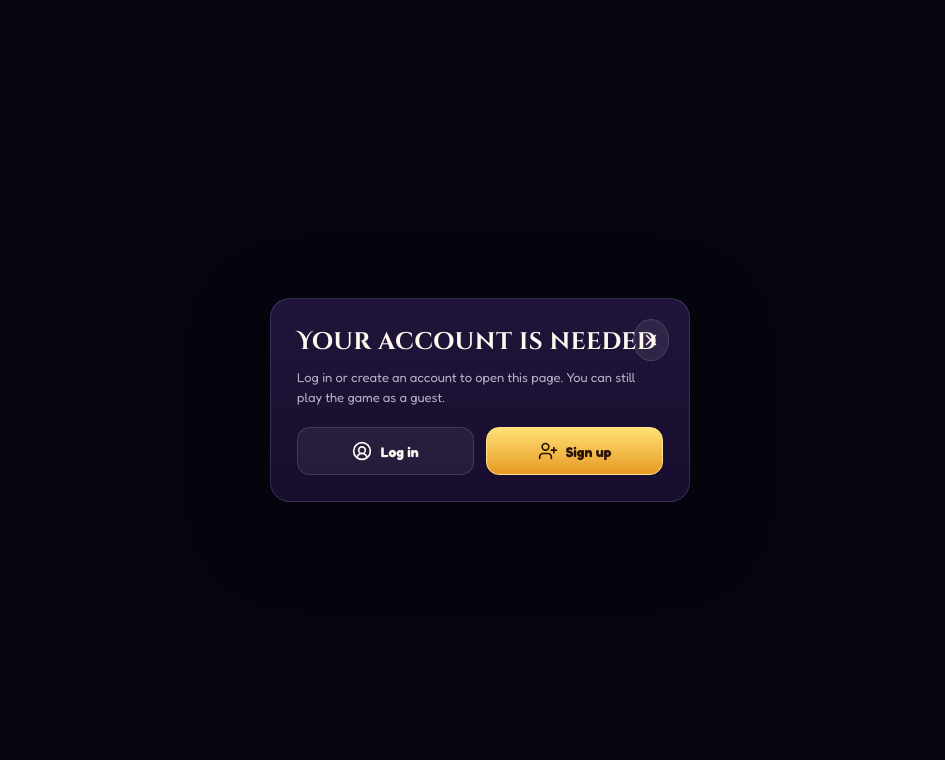
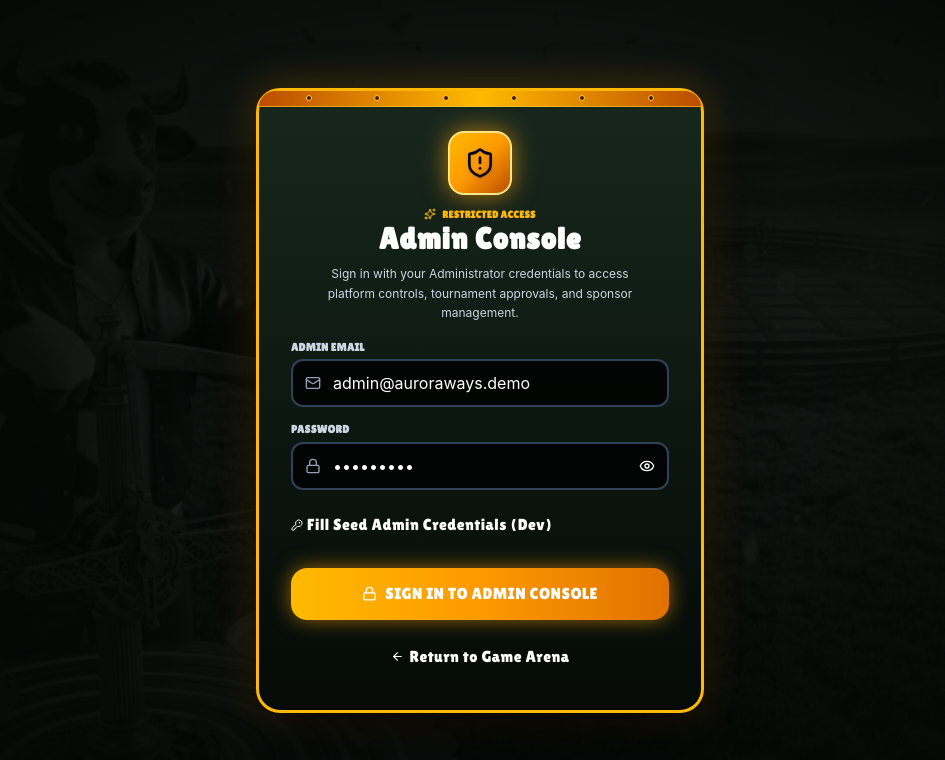
Before and after one commit to emustwe/countdown-31, a Next.js app in the folder Frontend/: page /admin in a window 1280 px wide. Shown: the top 760 px of the page, without its empty margins (160-1105 px from the left). Built offline with nearby package versions, Linux system fonts and the light colour scheme; no server answers.

Commit message:
fix: upgrade AdminGuard with interactive in-place Admin login console and preset credentials

```diff
--- a/Frontend/src/components/AdminGuard.tsx
+++ b/Frontend/src/components/AdminGuard.tsx
@@ -1,39 +1,197 @@
 "use client";
 
-import { useEffect } from "react";
+import React, { useState } from "react";
 import { useRouter } from "next/navigation";
-import { useProfile } from "../lib/hooks/useAuth";
-import { AuthGuard } from "./AuthGuard";
+import { ShieldAlert, Lock, Mail, Eye, EyeOff, AlertTriangle, ArrowLeft, KeyRound, Sparkles } from "lucide-react";
+import { useAuthStore } from "../stores/auth-store";
+import { useProfile, useLogin, useLogout } from "../lib/hooks/useAuth";
+import { ApiError } from "../lib/api-client";
+import { soundManager } from "../lib/soundManager";
 
-/** Nests inside AuthGuard: once we know who's logged in, also require role === ADMIN. */
 export function AdminGuard({ children }: { children: React.ReactNode }) {
-  return (
-    <AuthGuard>
-      <RoleCheck>{children}</RoleCheck>
-    </AuthGuard>
-  );
+  const router = useRouter();
+  const accessToken = useAuthStore((s) => s.accessToken);
+  const user = useAuthStore((s) => s.user);
+  const { data: profile, isLoading } = useProfile();
+  const loginMutation = useLogin();
+  const logoutMutation = useLogout();
+
+  const [email, setEmail] = useState("admin@auroraways.demo");
+  const [password, setPassword] = useState("Admin123!");
+  const [showPassword, setShowPassword] = useState(false);
+  const [error, setError] = useState<string | null>(null);
+
+  // If already authenticated with ADMIN role, grant instant access
+  if (!isLoading && profile && (profile.role === "ADMIN" || user?.role === "ADMIN")) {
+    return <>{children}</>;
   }
 
-function RoleCheck({ children }: { children: React.ReactNode }) {
-  const { data: profile, isLoading } = useProfile();
-  const router = useRouter();
+  async function handleAdminLogin(e: React.FormEvent) {
+    e.preventDefault();
+    soundManager.playClick();
+    setError(null);
 
-  useEffect(() => {
-    if (!isLoading && profile && profile.role !== "ADMIN") {
-      router.replace("/home");
+    try {
+      const res = await loginMutation.mutateAsync({ email: email.trim(), password });
+      if (res.user.role !== "ADMIN") {
+        setError("This account is not an Administrator. Please sign in with an Admin account.");
+        return;
       }
-  }, [isLoading, profile, router]);
+      soundManager.playVictory();
+    } catch (err) {
+      setError(err instanceof ApiError ? String(err.envelope?.message || err.message) : "Invalid administrator credentials.");
+    }
+  }
 
-  if (isLoading || !profile) {
+  async function handleSwitchAccount() {
+    soundManager.playClick();
+    await logoutMutation.mutateAsync();
+    setEmail("admin@auroraways.demo");
+    setPassword("Admin123!");
+    setError(null);
+  }
+
   return (
-      <div className="flex min-h-screen items-center justify-center text-[var(--color-text-dim)]">
-        Loading…
+    <div className="relative w-full min-h-screen bg-[#070e0a] overflow-x-hidden flex flex-col items-center justify-center p-4 select-none text-white font-sans">
+      {/* Background Pasture Atmosphere */}
+      <div
+        className="fixed inset-0 pointer-events-none bg-cover bg-center opacity-30 mix-blend-luminosity"
+        style={{ backgroundImage: "url('/assets/barnaby/barnaby-field.jpg')" }}
+      />
+      <div className="fixed inset-0 pointer-events-none bg-[radial-gradient(ellipse_at_center,rgba(0,0,0,0.5)_0%,#040906_90%)]" />
+
+      {/* Admin Gate Center Console */}
+      <div className="relative z-10 w-full max-w-md bg-gradient-to-b from-[#18281e] via-[#0d1811] to-[#050a07] border-2 sm:border-3 border-amber-400 rounded-3xl p-6 sm:p-8 shadow-[0_25px_60px_rgba(0,0,0,0.9),0_0_40px_rgba(245,158,11,0.3)] flex flex-col items-center text-center">
+        {/* Top Rivet Accents */}
+        <div className="absolute top-0 inset-x-0 h-4 bg-gradient-to-r from-amber-700 via-amber-400 to-amber-700 border-b border-amber-300/60 shadow flex items-center justify-around px-4 pointer-events-none rounded-t-2xl">
+          {[...Array(6)].map((_, i) => (
+            <div key={i} className="w-1.5 h-1.5 rounded-full bg-amber-950 border border-amber-300 shadow-inner" />
+          ))}
+        </div>
+
+        {/* Shield Icon */}
+        <div className="w-16 h-16 rounded-2xl bg-gradient-to-br from-amber-400 via-amber-500 to-amber-700 border-2 border-amber-200 flex items-center justify-center text-slate-950 shadow-[0_0_25px_rgba(245,158,11,0.7)] mt-2 mb-3">
+          <ShieldAlert size={32} className="drop-shadow" />
+        </div>
+
+        {/* Title */}
+        <div className="flex items-center gap-1.5 text-[10px] font-title font-black text-amber-400 uppercase tracking-widest">
+          <Sparkles size={12} />
+          <span>RESTRICTED ACCESS</span>
+        </div>
+        <h2 className="font-title font-black text-2xl text-white tracking-wide mt-0.5">
+          Admin Console
+        </h2>
+        <p className="text-xs text-slate-300 mt-1 max-w-xs leading-relaxed">
+          Sign in with your Administrator credentials to access platform controls, tournament approvals, and sponsor management.
+        </p>
+
+        {/* Error Alert */}
+        {error && (
+          <div className="w-full my-3 p-3 rounded-xl bg-rose-950/90 border-2 border-rose-500 text-rose-200 text-xs font-bold flex items-center gap-2 text-left shadow">
+            <AlertTriangle size={16} className="text-rose-400 shrink-0" />
+            <span>{error}</span>
+          </div>
+        )}
+
+        {/* If signed in as non-admin player */}
+        {accessToken && user && user.role !== "ADMIN" ? (
+          <div className="w-full my-4 flex flex-col gap-3">
+            <div className="p-3.5 rounded-2xl bg-black/60 border border-amber-500/30 text-xs text-slate-300 text-left">
+              <span className="text-slate-400">Currently signed in as:</span>
+              <p className="font-title font-black text-amber-300 truncate">{user.email} (Role: {user.role})</p>
+              <p className="text-[11px] text-slate-400 mt-1">This account does not have administrator privileges.</p>
+            </div>
+
+            <button
+              onClick={handleSwitchAccount}
+              className="w-full py-3 rounded-2xl bg-gradient-to-r from-amber-400 to-amber-600 text-slate-950 font-title font-black text-xs uppercase tracking-wider shadow hover:brightness-110 cursor-pointer"
+            >
+              SWITCH TO ADMIN ACCOUNT
+            </button>
+          </div>
+        ) : (
+          /* Sign In Form */
+          <form onSubmit={handleAdminLogin} className="w-full flex flex-col gap-3.5 mt-4 text-left">
+            <div className="flex flex-col gap-1">
+              <label className="text-[11px] font-title font-bold text-slate-300 uppercase">
+                Admin Email
+              </label>
+              <div className="relative flex items-center">
+                <Mail size={16} className="absolute left-3.5 text-slate-400" />
+                <input
+                  type="email"
+                  required
+                  value={email}
+                  onChange={(e) => setEmail(e.target.value)}
+                  placeholder="admin@auroraways.demo"
+                  className="w-full bg-black/80 border-2 border-slate-700 focus:border-amber-400 rounded-xl py-2.5 pl-10 pr-3.5 text-sm text-white outline-none transition-colors"
+                />
+              </div>
+            </div>
+
+            <div className="flex flex-col gap-1">
+              <label className="text-[11px] font-title font-bold text-slate-300 uppercase">
+                Password
+              </label>
+              <div className="relative flex items-center">
+                <Lock size={16} className="absolute left-3.5 text-slate-400" />
+                <input
+                  type={showPassword ? "text" : "password"}
+                  required
+                  value={password}
+                  onChange={(e) => setPassword(e.target.value)}
+                  placeholder="Admin123!"
+                  className="w-full bg-black/80 border-2 border-slate-700 focus:border-amber-400 rounded-xl py-2.5 pl-10 pr-10 text-sm text-white outline-none transition-colors"
+                />
+                <button
+                  type="button"
+                  onClick={() => setShowPassword(!showPassword)}
+                  className="absolute right-3.5 text-slate-400 hover:text-white"
+                >
+                  {showPassword ? <EyeOff size={16} /> : <Eye size={16} />}
+                </button>
+              </div>
+            </div>
+
+            {/* Quick Fill Dev Preset */}
+            <button
+              type="button"
+              onClick={() => {
+                soundManager.playClick();
+                setEmail("admin@auroraways.demo");
+                setPassword("Admin123!");
+              }}
+              className="text-[11px] text-amber-400 hover:underline font-title font-bold flex items-center gap-1 cursor-pointer self-start"
+            >
+              <KeyRound size={12} />
+              <span>Fill Seed Admin Credentials (Dev)</span>
+            </button>
+
+            {/* Submit Button */}
+            <button
+              type="submit"
+              disabled={loginMutation.isPending}
+              className="w-full mt-2 py-3.5 rounded-2xl bg-gradient-to-r from-amber-400 via-amber-500 to-amber-600 text-slate-950 font-title font-black text-sm uppercase tracking-wider shadow-[0_0_20px_rgba(245,158,11,0.6)] hover:brightness-110 active:scale-98 transition-all cursor-pointer flex items-center justify-center gap-2"
+            >
+              <Lock size={15} />
+              <span>{loginMutation.isPending ? "AUTHENTICATING..." : "SIGN IN TO ADMIN CONSOLE"}</span>
+            </button>
+          </form>
+        )}
+
+        {/* Back to Arena */}
+        <button
+          onClick={() => {
+            soundManager.playClick();
+            router.push("/home");
+          }}
+          className="mt-4 text-xs font-title font-bold text-slate-400 hover:text-white transition-colors cursor-pointer flex items-center gap-1.5"
+        >
+          <ArrowLeft size={13} />
+          <span>Return to Game Arena</span>
+        </button>
+      </div>
     </div>
   );
 }
-  if (profile.role !== "ADMIN") {
-    return null;
-  }
-
-  return <>{children}</>;
-}
```
Also changed, not shown: 1 other file (tests, documents, lock files or other folders). Lines whose indentation alone changed are shown as unchanged.
